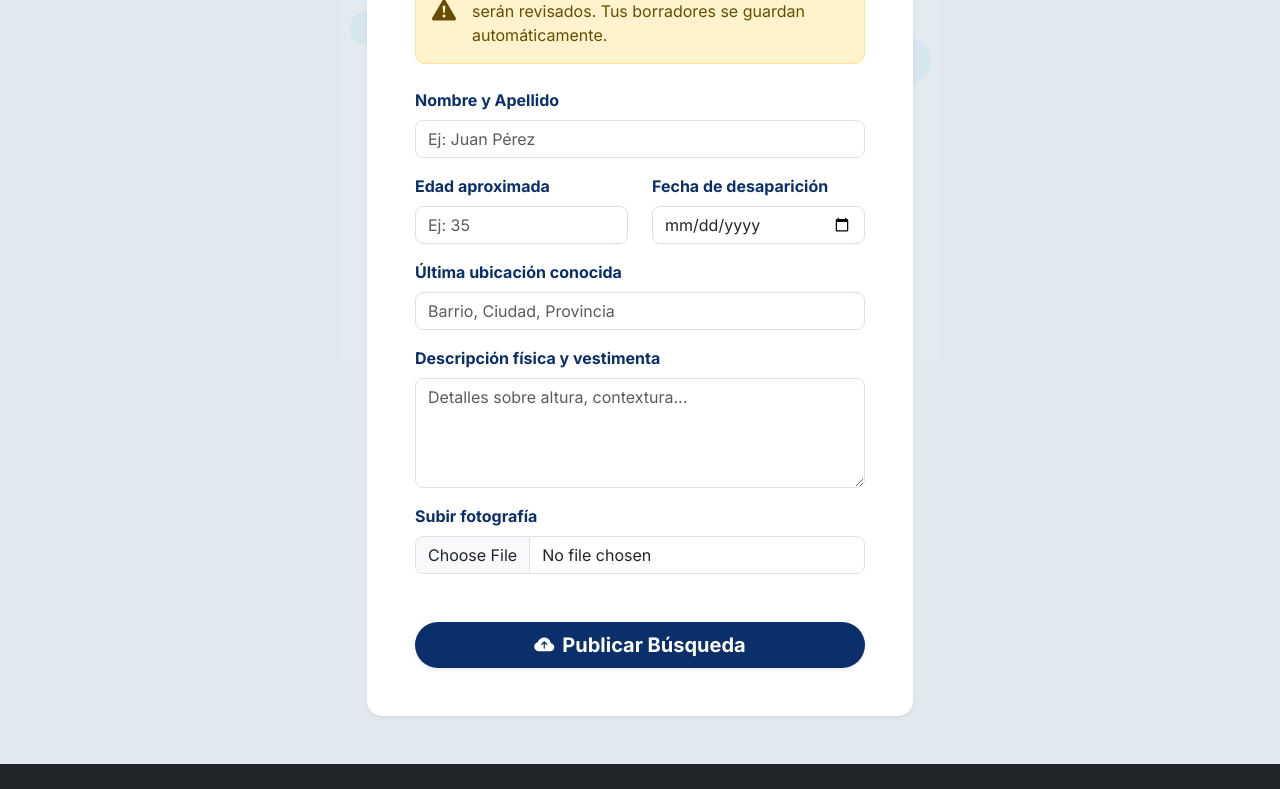
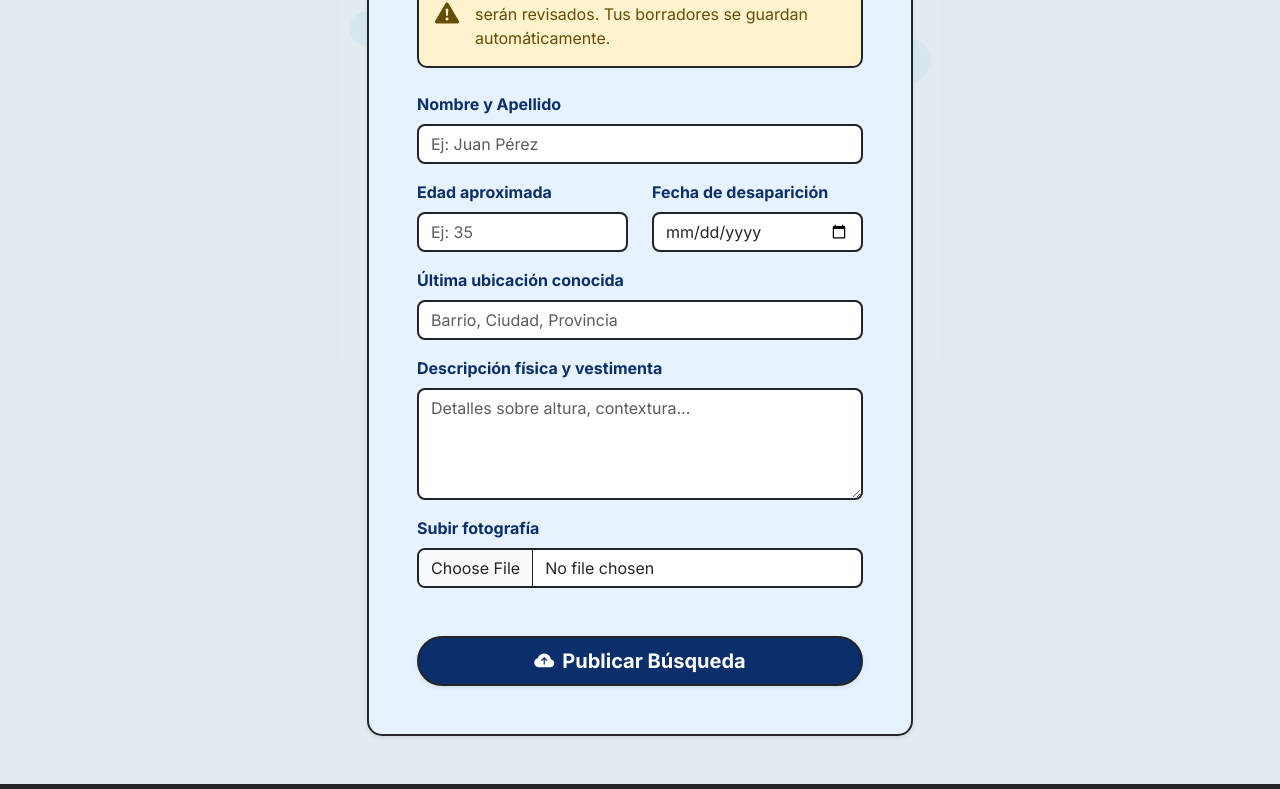
Before and after one commit to gonzalomiranda456/alerta-busqueda-frontend, a React (Vite) app: page /cargar-caso in a window 1280 px wide. Shown: the part 340-1129 px from the top of the page. Built offline with nearby package versions, Linux system fonts and the light colour scheme.

Commit message:
style: unificacion de bordes, fondo celeste en formularios y limite negro en Navbar

```diff
--- a/src/components/Navbar.jsx
+++ b/src/components/Navbar.jsx
@@ -13,7 +13,7 @@ const MenuNavegacion = () => {
 
   return (
     <>
-      <Navbar bg="white" expand="lg" fixed="top" className="shadow-sm py-3">
+      <Navbar bg="white" expand="lg" fixed="top" className="shadow-sm py-3 border-bottom border-3 border-dark">
         <Container>
           <Navbar.Brand as={Link} to="/" className="d-flex align-items-center text-decoration-none fs-4 fw-bolder">
             <img src="/img/Logo_Blanco.png" alt="Logo" width="45" height="45" className="me-2" />
--- a/src/components/TarjetaCaso.jsx
+++ b/src/components/TarjetaCaso.jsx
@@ -3,7 +3,7 @@ import { Link } from 'react-router-dom';
 
 const TarjetaCaso = ({ nombre, ubicacion, fecha, edad, imagen }) => {
     return (
-        <Card className="shadow-sm border-0 h-100" style={{ backgroundColor: '#e6f2ff' }}>
+        <Card className="shadow-sm border border-2 border-dark h-100" style={{ backgroundColor: '#e6f2ff', borderRadius: '12px', overflow: 'hidden' }}>
             <Card.Img
                 variant="top"
                 src={imagen || "/img/silueta.jpg"}
@@ -19,7 +19,7 @@ const TarjetaCaso = ({ nombre, ubicacion, fecha, edad, imagen }) => {
                     <strong>Edad:</strong> {edad} años
                 </Card.Text>
 
-                <Button as={Link} to="/busqueda" variant="outline-primary" className="w-100 fw-bold mt-auto">
+                <Button as={Link} to="/busqueda" variant="primary" className="w-100 fw-bold mt-auto border border-2 border-dark">
                     Ver Detalles
                 </Button>
             </Card.Body>
--- a/src/pages/Inicio.jsx
+++ b/src/pages/Inicio.jsx
@@ -102,20 +102,22 @@ const Inicio = () => {
 
         <div className="mb-5" id="preguntas">
           <h2 className="fw-bold mb-4" style={{ color: '#0a2f6b' }}>Preguntas Frecuentes</h2>
-          <Accordion className="shadow-sm">
-            <Accordion.Item eventKey="0">
+          <Accordion>
+            <Accordion.Item eventKey="0" className="border border-2 border-dark mb-3 rounded overflow-hidden shadow-sm">
               <Accordion.Header className="fw-bold">¿Qué hago si un familiar desaparece?</Accordion.Header>
               <Accordion.Body>
                 Hacé la denuncia de inmediato en la comisaría más cercana, fiscalía o juzgado. <strong>No es necesario esperar 24 ni 48 horas.</strong> Llevá la foto más reciente que tengas.
               </Accordion.Body>
             </Accordion.Item>
-            <Accordion.Item eventKey="1">
+
+            <Accordion.Item eventKey="1" className="border border-2 border-dark mb-3 rounded overflow-hidden shadow-sm">
               <Accordion.Header className="fw-bold">¿Cómo puedo aportar información de forma anónima?</Accordion.Header>
               <Accordion.Body>
                 Podés comunicarte a la línea 134 del Ministerio de Seguridad para realizar denuncias completamente anónimas, o usar el formulario de contacto en la página de cada búsqueda.
               </Accordion.Body>
             </Accordion.Item>
-            <Accordion.Item eventKey="2">
+
+            <Accordion.Item eventKey="2" className="border border-2 border-dark mb-3 rounded overflow-hidden shadow-sm">
               <Accordion.Header className="fw-bold">¿Cualquiera puede registrar una búsqueda en la web?</Accordion.Header>
               <Accordion.Body>
                 Sí, a través de la sección "Registrar Desaparecido". Sin embargo, todos los datos ingresados son validados por un moderador antes de hacerse públicos para evitar información falsa.
--- a/src/pages/RegistroDesaparecido.jsx
+++ b/src/pages/RegistroDesaparecido.jsx
@@ -44,13 +44,13 @@ const RegistroDesaparecido = () => {
 
         <Row className="justify-content-center">
           <Col md={8} lg={6}>
-            <Card className="shadow-sm border-0" style={{ borderRadius: '15px' }}>
+            <Card className="shadow-sm border border-2 border-dark" style={{ borderRadius: '15px', backgroundColor: '#e6f2ff' }}>
               <Card.Body className="p-4 p-md-5">
                 <h2 className="text-center fw-bold mb-4" style={{ color: '#0a2f6b' }}>
                   Registrar nueva búsqueda
                 </h2>
 
-                <Alert variant="warning" className="d-flex align-items-center mb-4" style={{ borderRadius: '10px' }}>
+                <Alert variant="warning" className="d-flex align-items-center mb-4 border border-2 border-dark" style={{ borderRadius: '10px' }}>
                   <i className="bi bi-exclamation-triangle-fill fs-4 me-3 text-warning-emphasis"></i>
                   <div>
                     <strong>Aviso importante:</strong> Todos los casos registrados serán revisados. Tus borradores se guardan automáticamente.
@@ -64,6 +64,7 @@ const RegistroDesaparecido = () => {
                       type="text"
                       placeholder="Ej: Juan Pérez"
                       required
+                      className="border border-2 border-dark"
                       style={{ borderRadius: '8px' }}
                       value={formulario.nombre}
                       onChange={manejarCambio}
@@ -77,6 +78,7 @@ const RegistroDesaparecido = () => {
                         type="number"
                         placeholder="Ej: 35"
                         required
+                        className="border border-2 border-dark"
                         style={{ borderRadius: '8px' }}
                         value={formulario.edad}
                         onChange={manejarCambio}
@@ -88,6 +90,7 @@ const RegistroDesaparecido = () => {
                       <Form.Control
                         type="date"
                         required
+                        className="border border-2 border-dark"
                         style={{ borderRadius: '8px' }}
                         value={formulario.fecha}
                         onChange={manejarCambio}
@@ -101,6 +104,7 @@ const RegistroDesaparecido = () => {
                       type="text"
                       placeholder="Barrio, Ciudad, Provincia"
                       required
+                      className="border border-2 border-dark"
                       style={{ borderRadius: '8px' }}
                       value={formulario.ubicacion}
                       onChange={manejarCambio}
@@ -114,6 +118,7 @@ const RegistroDesaparecido = () => {
                       rows={4}
                       placeholder="Detalles sobre altura, contextura..."
                       required
+                      className="border border-2 border-dark"
                       style={{ borderRadius: '8px' }}
                       value={formulario.descripcion}
                       onChange={manejarCambio}
@@ -122,7 +127,12 @@ const RegistroDesaparecido = () => {
 
                   <Form.Group className="mb-4" controlId="foto">
                     <Form.Label className="fw-bold" style={{ color: '#0a2f6b' }}>Subir fotografía</Form.Label>
-                    <Form.Control type="file" accept="image/*" style={{ borderRadius: '8px' }} />
+                    <Form.Control
+                      type="file"
+                      accept="image/*"
+                      className="border border-2 border-dark"
+                      style={{ borderRadius: '8px' }}
+                    />
                   </Form.Group>
 
                   <div className="d-grid mt-5">
@@ -130,8 +140,8 @@ const RegistroDesaparecido = () => {
                       variant="primary"
                       size="lg"
                       type="submit"
-                      className="rounded-pill fw-bold shadow-sm d-flex justify-content-center align-items-center"
-                      style={{ backgroundColor: '#0a2f6b', border: 'none', transition: 'transform 0.2s ease' }}
+                      className="rounded-pill fw-bold shadow-sm d-flex justify-content-center align-items-center border border-2 border-dark"
+                      style={{ backgroundColor: '#0a2f6b', transition: 'transform 0.2s ease' }}
                       onMouseEnter={(e) => e.currentTarget.style.transform = 'scale(1.02)'}
                       onMouseLeave={(e) => e.currentTarget.style.transform = 'scale(1)'}
                     >
```
Also changed, not shown: src/pages/Recibir.jsx (+8 -6 lines).
